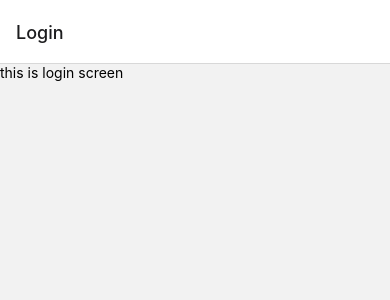
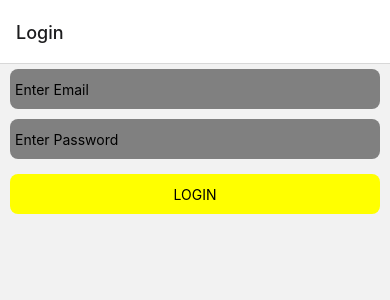
Before and after one commit to firdousali86/D19BTraining, a React Native app: screen /Login in a window 390 px wide. Shown: the top 300 px of the page. Built offline with nearby package versions, Linux system fonts and the light colour scheme.

Commit message:
seperate login screen

```diff
--- /dev/null
+++ b/src/containers/LoginScreen/index.js
@@ -0,0 +1,61 @@
+import {
+  StyleSheet,
+  Text,
+  View,
+  TextInput,
+  TouchableOpacity,
+} from 'react-native';
+import React, {useState} from 'react';
+
+const LoginScreen = () => {
+  const [email, setEmail] = useState('');
+  const [password, setPassword] = useState('');
+
+  return (
+    <View>
+      <TextInput
+        value={email}
+        onChangeText={ct => {
+          setEmail(ct);
+        }}
+        placeholder="Enter Email"
+        style={styles.textInput}
+      />
+      <TextInput
+        value={password}
+        onChangeText={ct => {
+          setPassword(ct);
+        }}
+        placeholder="Enter Password"
+        secureTextEntry
+        style={styles.textInput}
+      />
+
+      <TouchableOpacity style={styles.submitButton}>
+        <Text>LOGIN</Text>
+      </TouchableOpacity>
+    </View>
+  );
+};
+
+export default LoginScreen;
+
+const styles = StyleSheet.create({
+  textInput: {
+    backgroundColor: 'grey',
+    marginHorizontal: 10,
+    marginVertical: 5,
+    height: 40,
+    borderRadius: 8,
+    padding: 5,
+  },
+  submitButton: {
+    backgroundColor: 'yellow',
+    marginHorizontal: 10,
+    height: 40,
+    justifyContent: 'center',
+    alignItems: 'center',
+    marginTop: 10,
+    borderRadius: 8,
+  },
+});
--- /dev/null
+++ b/src/containers/SignupScreen/index.js
@@ -0,0 +1,14 @@
+import {StyleSheet, Text, View} from 'react-native';
+import React from 'react';
+
+const SignupScreen = () => {
+  return (
+    <View>
+      <Text>index</Text>
+    </View>
+  );
+};
+
+export default SignupScreen;
+
+const styles = StyleSheet.create({});
--- a/src/containers/index.js
+++ b/src/containers/index.js
@@ -5,6 +5,8 @@ import TestFlexScreen from './TestFlexScreen';
 import ListScreen from './ListScreen';
 import DetailsScreen from './DetailsScreen';
 import TypeScriptTestScreen from './TypeScriptTestScreen';
+import LoginScreen from './LoginScreen';
+import SignupScreen from './SignupScreen';
 
 export {
   DashboardScreen,
@@ -14,4 +16,6 @@ export {
   ListScreen,
   DetailsScreen,
   TypeScriptTestScreen,
+  LoginScreen,
+  SignupScreen,
 };
--- a/src/navigate/index.js
+++ b/src/navigate/index.js
@@ -11,6 +11,8 @@ import {
   ListScreen,
   DetailsScreen,
   TypeScriptTestScreen,
+  LoginScreen,
+  SignupScreen,
 } from '../containers';
 import {Text, View} from 'react-native';
 
@@ -18,20 +20,8 @@ const Navigation = () => {
   const getAuthStack = () => {
     return (
       <Stack.Group>
-        <Stack.Screen
-          name={'Login'}
-          component={() => (
-            <View>
-              <Text>this is login screen</Text>
-            </View>
-          )}></Stack.Screen>
-        <Stack.Screen
-          name={'Signup'}
-          component={() => (
-            <View>
-              <Text>this is signup screen</Text>
-            </View>
-          )}></Stack.Screen>
+        <Stack.Screen name={'Login'} component={LoginScreen}></Stack.Screen>
+        <Stack.Screen name={'Signup'} component={SignupScreen}></Stack.Screen>
       </Stack.Group>
     );
   };
```
